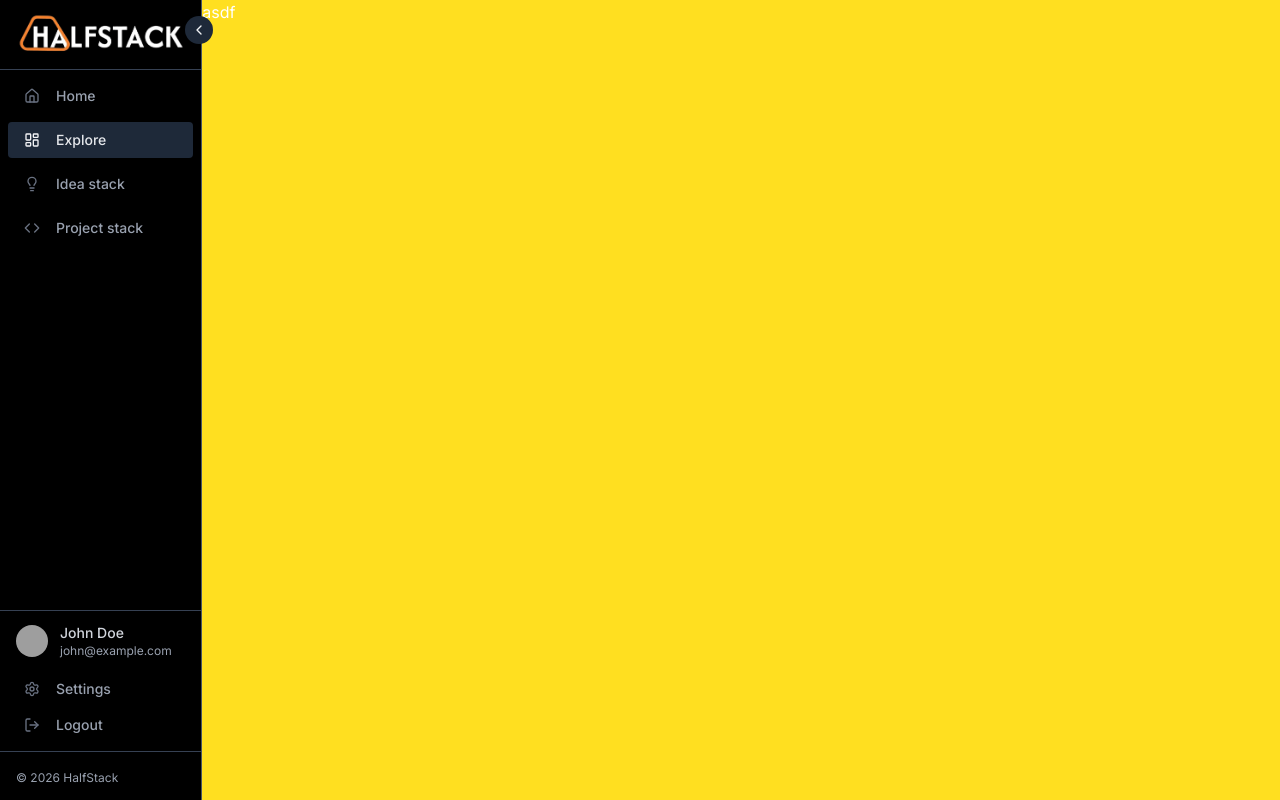
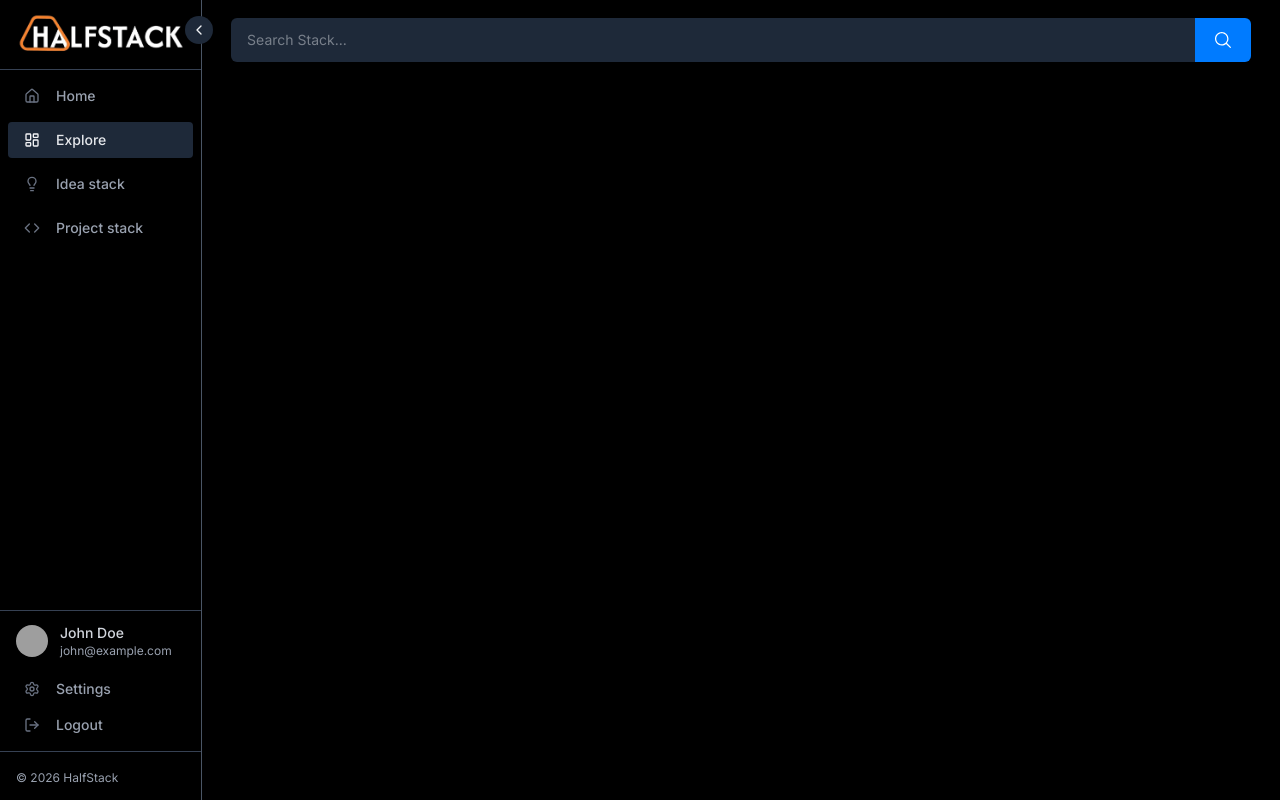
Before and after one commit to Mrunal-Malkar/StackRescue, a Next.js app: page /explore in a window 1280 px wide. Built offline with nearby package versions, Linux system fonts and the light colour scheme; grey boxes are pictures that could not be loaded.

Commit message:
feat: add SearchBar component and integrate into Explore page

```diff
--- a/app/explore/page.tsx
+++ b/app/explore/page.tsx
@@ -1,3 +1,4 @@
+import SearchBar from "@/components/searchbar"
 import Sidebar from "@/components/sidebar"
 
 const Explore = () => {
@@ -5,7 +6,11 @@ const Explore = () => {
     return (
         <div className='w-screen min-h-screen flex bg-black text-white'>
            <Sidebar/>
-            <div className='w-full bg-yellow-300'>asdf</div>
+            <div className='w-full flex flex-col h-full'>
+                <div className="w-full p-4 flex items-center justify-center">
+                    <SearchBar/>
+                </div>
+            </div>
         </div>
   )
 }
--- /dev/null
+++ b/components/searchbar.tsx
@@ -0,0 +1,29 @@
+"use client";
+
+const SearchBar = () => {
+  return (
+    <div className="flex rounded-lg border-2 border-transparent hover:border-blue-600 focus-within:border-blue-600 overflow-hidden w-full lg:w-3xl xl:w-5xl">
+      <input
+        type="text"
+        placeholder="Search Stack..."
+        className="w-full outline-none bg-gray-800 text-gray-300 text-sm px-4 py-3"
+      />
+
+      <button
+        type="button"
+        className="flex items-center justify-center bg-[#007bff] px-5"
+      >
+        <svg
+          xmlns="http://www.w3.org/2000/svg"
+          viewBox="0 0 192.904 192.904"
+          width="16px"
+          className="fill-white"
+        >
+          <path d="m190.707 180.101-47.078-47.077c11.702-14.072 18.752-32.142 18.752-51.831C162.381 36.423 125.959 0 81.191 0 36.422 0 0 36.423 0 81.193c0 44.767 36.422 81.187 81.191 81.187 19.688 0 37.759-7.049 51.831-18.751l47.079 47.078a7.474 7.474 0 0 0 5.303 2.197 7.498 7.498 0 0 0 5.303-12.803zM15 81.193C15 44.694 44.693 15 81.191 15c36.497 0 66.189 29.694 66.189 66.193 0 36.496-29.692 66.187-66.189 66.187C44.693 147.38 15 117.689 15 81.193z" />
+        </svg>
+      </button>
+    </div>
+  );
+};
+
+export default SearchBar;
--- a/components/sidebar.tsx
+++ b/components/sidebar.tsx
@@ -4,6 +4,7 @@ import React, { useState } from 'react'
 import { cn } from "@/components/utils/cn"
 import SidebarItem from "@/components/ui/sidebar-item"
 import Image from 'next/image'
+import { redirect } from 'next/navigation'
 
 interface SidebarProps {
   className?: string
@@ -40,6 +41,8 @@ const Sidebar: React.FC<SidebarProps> = ({ className }) => {
       <div className="relative border-b border-b-gray-700 px-4 py-3">
         <div className="flex items-center space-x-3">
           <Image
+          className='hover:cursor-pointer'
+          onClick={()=>redirect("/")}
           src="/logo-transparent.png"
           alt='halfstack logo'
           height={230}
--- a/components/ui/sidebar-item.tsx
+++ b/components/ui/sidebar-item.tsx
@@ -1,4 +1,5 @@
 import { cn } from "@/components/utils/cn"
+import Link from "next/link"
 
 interface SidebarItemProps {
   icon: React.ElementType
@@ -16,8 +17,8 @@ const SidebarItem: React.FC<SidebarItemProps> = ({
   slug = '#',
 }) => {
   return (
-<a
-  href="javascript:void(0)"
+<Link
+  href={`${slug}`}
   className={cn(
     "group flex items-center rounded px-4 py-2 text-sm transition",
     active
@@ -42,7 +43,7 @@ const SidebarItem: React.FC<SidebarItemProps> = ({
   >
     {label}
   </span>
-</a>
+</Link>
   )
 }
 
```
